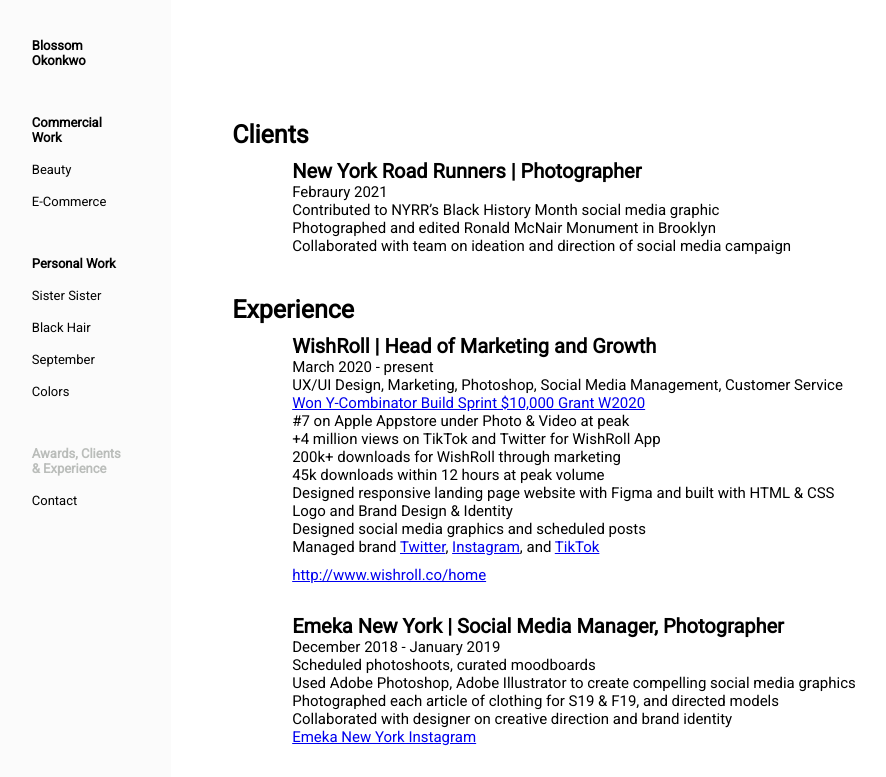
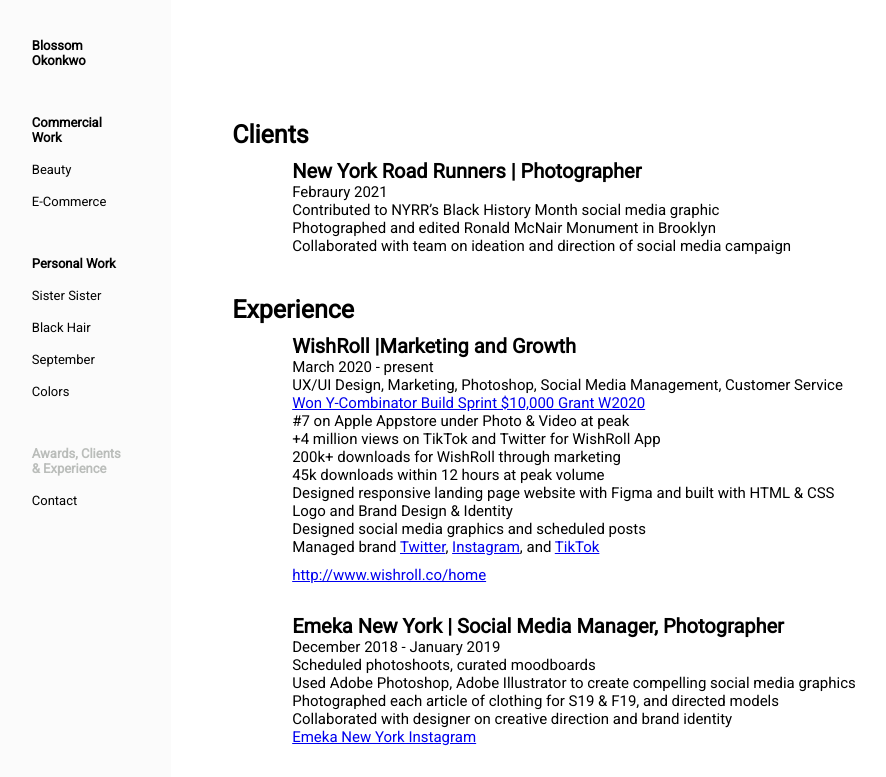
Before and after one commit to blossomokonkwo/blossomphotography, a plain HTML site: page experience.html in a window 1280 px wide. Shown: the top 777 px of the page, without its empty margins (21-907 px from the left). Drawn offline with Linux system fonts and the light colour scheme.

Commit message:
quick changes

```diff
--- a/experience.html
+++ b/experience.html
@@ -114,7 +114,7 @@
                         <h1>Experience</h1>
 
                         <div class="experience-item">
-                            <h3>WishRoll | Head of Marketing and Growth</h3>
+                            <h3>WishRoll |Marketing and Growth</h3>
                             <p>March 2020 - present</p>
                             <p>UX/UI Design, Marketing, Photoshop, Social Media Management, Customer Service <br>
                                 <a href="https://www.startupschool.org/posts/40011" target="_blank">Won Y-Combinator Build Sprint $10,000 Grant W2020</a>  <br>
```
